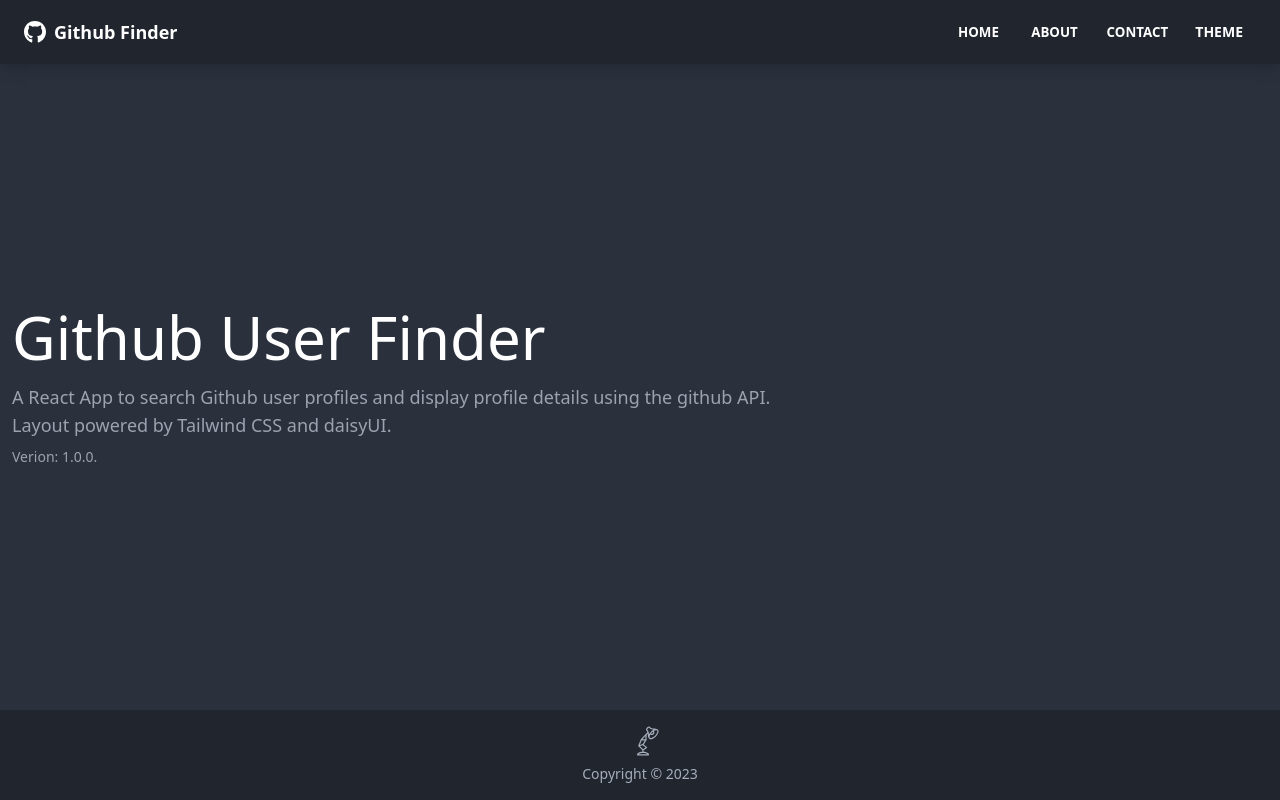
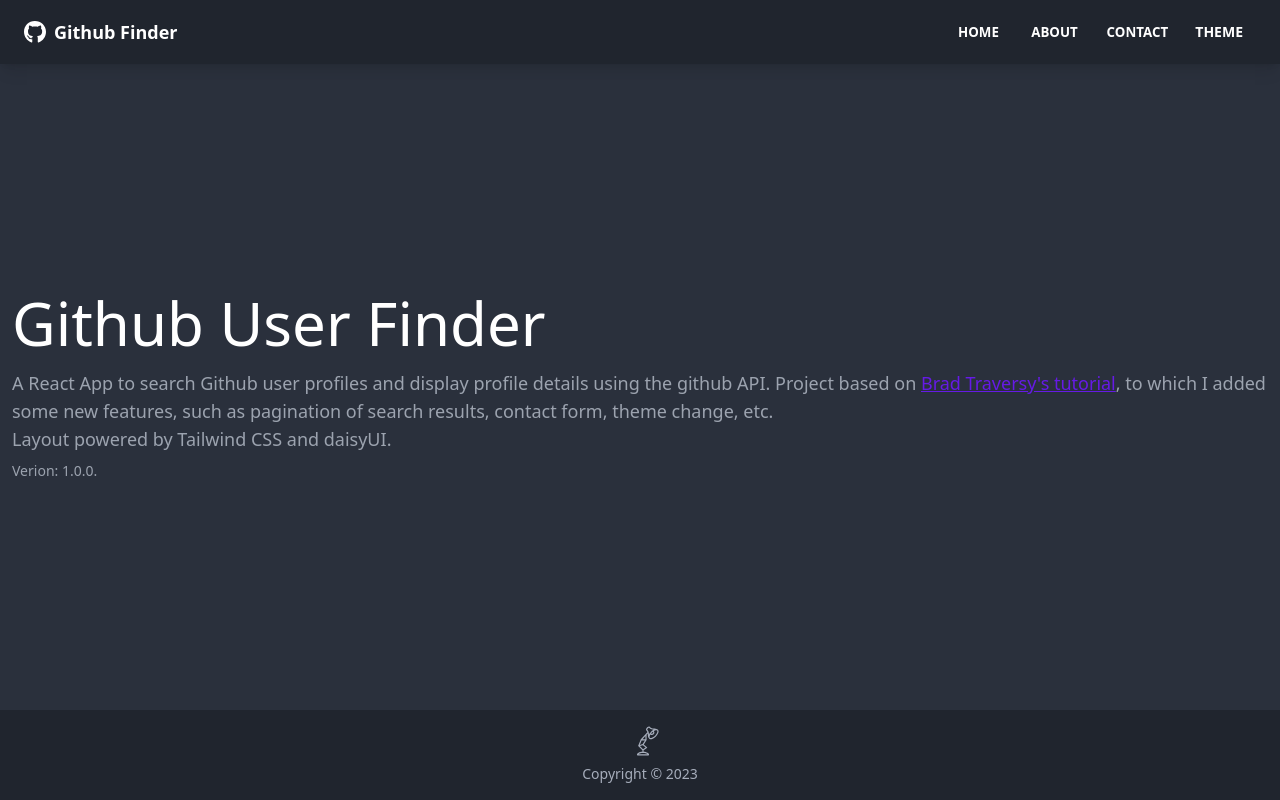
Before and after one commit to onetln/github-user-search-app, a React (Create React App) app: page /about in a window 1280 px wide. Built offline with nearby package versions, Linux system fonts and the light colour scheme; no server answers.

Commit message:
Few style changes

```diff
--- a/src/pages/About.jsx
+++ b/src/pages/About.jsx
@@ -5,7 +5,17 @@
       <div className="text-lg text-gray-400">
         <p>
           A React App to search Github user profiles and display profile details
-          using the github API.
+          using the github API. Project based on{' '}
+          <a
+            href="https://github.com/bradtraversy/github-finder-app"
+            target="_blank"
+            rel="noreferrer"
+            className="link link-primary"
+          >
+            Brad Traversy's tutorial
+          </a>
+          , to which I added some new features, such as pagination of search
+          results, contact form, theme change, etc.
         </p>
         <p>Layout powered by Tailwind CSS and daisyUI.</p>
       </div>
--- a/src/pages/Contact.jsx
+++ b/src/pages/Contact.jsx
@@ -36,7 +36,6 @@
   const submitForm = async (e) => {
     emailJs.sendForm(SERVICE_ID, TEMPLATE_ID, form.current, USER_ID).then(
       (result) => {
-        console.log(result.text);
         setIsOpen(true);
         reset();
       },
```
Also changed, not shown: public/index.html (+0 -23 lines).
